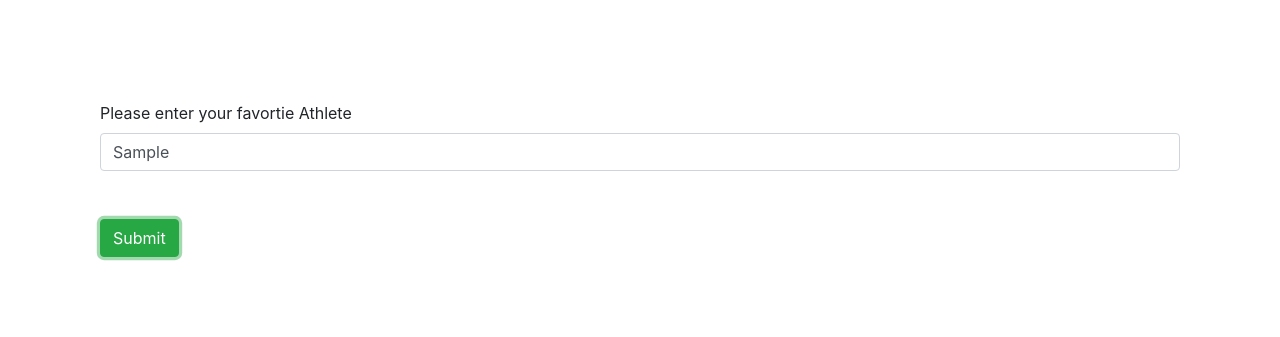
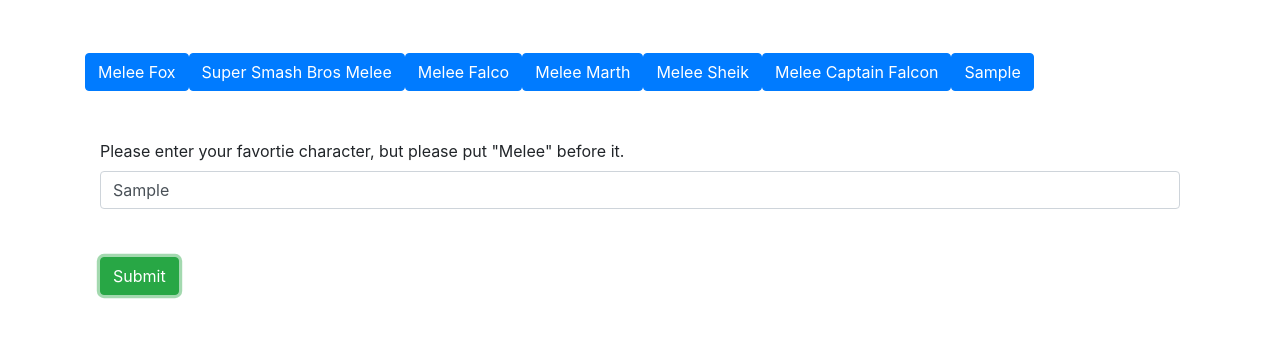
Before and after one commit to chrisvoyager/GifTastic, a plain HTML site: page index.html in a window 1280 px wide. Both pictures are taken after typing "Sample" into the empty fields and a click on the button "Submit". Shown: the part 51-388 px from the top of the page. Drawn offline with nearby package versions, Linux system fonts and the light colour scheme.

Commit message:
started work on js

```diff
--- a/assets/javascript/app.js
+++ b/assets/javascript/app.js
@@ -0,0 +1,30 @@
+var topics = ["Melee Fox", "Super Smash Bros Melee", "Melee Falco", "Melee Marth", "Melee Sheik", "Melee Captain Falcon"];
+
+$(document).ready(function() {
+    for (var i = 0; i < topics.length; i++) {
+        $("#character-buttons").append("<button type='button' onclick='searchGif(\"" + topics[i] + "\")' class='btn btn-primary' value=' " + topics[i] + "'> " + topics[i] + " </button>");
+    }
+});
+
+function characterButtonClicked() {
+    var userInput = $('#character-input').val();
+    searchGif(userInput);
+}
+
+function submitButtonClicked() {
+    var userInput = $('#character-input').val();
+
+    if (userInput) {
+        $('#character-buttons').append("<button type='button' onclick='searchGif(\"" + userInput + "\")' class='btn btn-primary' value=' " + userInput + "'> " + userInput + " </button>");
+    }
+}
+
+function searchGif(gifName) {
+    $.ajax({
+            url: 'https://api.giphy.com/v1/gifs/search?q= ' + gifName + ' &api_key=dxXvcNeeDhWpf6Ww8sMKiiguRHjhwitx',
+            type: 'GET',
+        })
+        .done(function(response) {
+            displayGif(response);
+        })
+}
--- a/index.html
+++ b/index.html
@@ -18,7 +18,7 @@
         <br>
         <div class="container" id="btn" style="background: transparent;">
             <form id="character-form">
-                <label id="add" for="character-input">Please enter your favortie Athlete</label>
+                <label id="add" for="character-input">Please enter your favortie character, but please put "Melee" before it.</label>
                 <input type="text" class="form-control" id="character-input">
                 <br>
                 <br>
```
